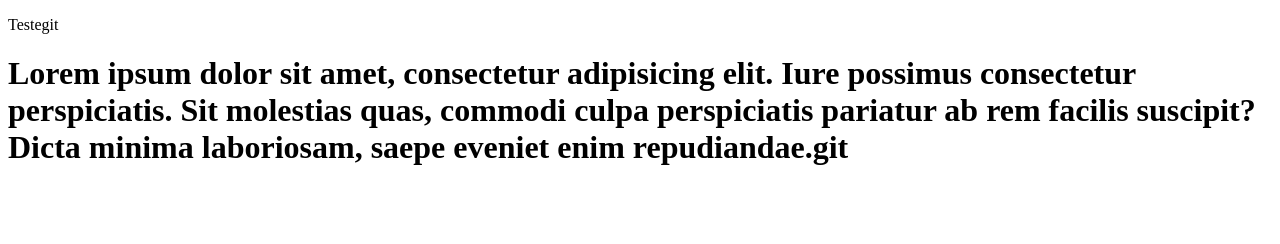
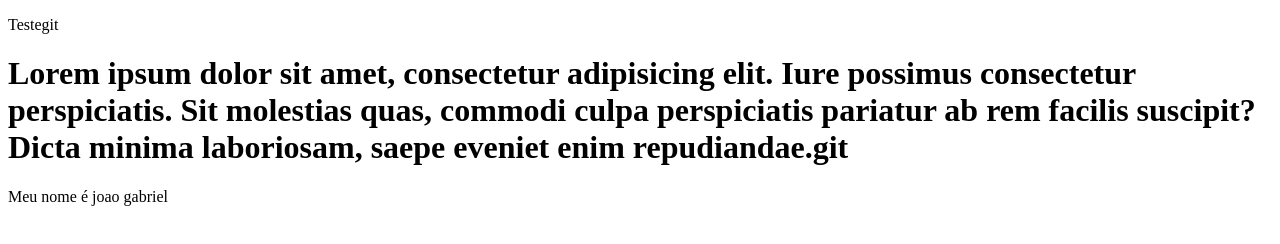
Before and after one commit to Jobisss/l87t-uyjfj-yhf, a plain HTML site: page index.html in a window 1280 px wide. Drawn offline with Linux system fonts and the light colour scheme.

```diff
--- a/index.html
+++ b/index.html
@@ -10,5 +10,7 @@
     <p>Testegit </p>
 
     <h1>Lorem ipsum dolor sit amet, consectetur adipisicing elit. Iure possimus consectetur perspiciatis. Sit molestias quas, commodi culpa perspiciatis pariatur ab rem facilis suscipit? Dicta minima laboriosam, saepe eveniet enim repudiandae.git</h1>
+
+    <p>Meu nome é joao gabriel</p>
 </body>
 </html>
```
Also changed, not shown: teste.css (added).
